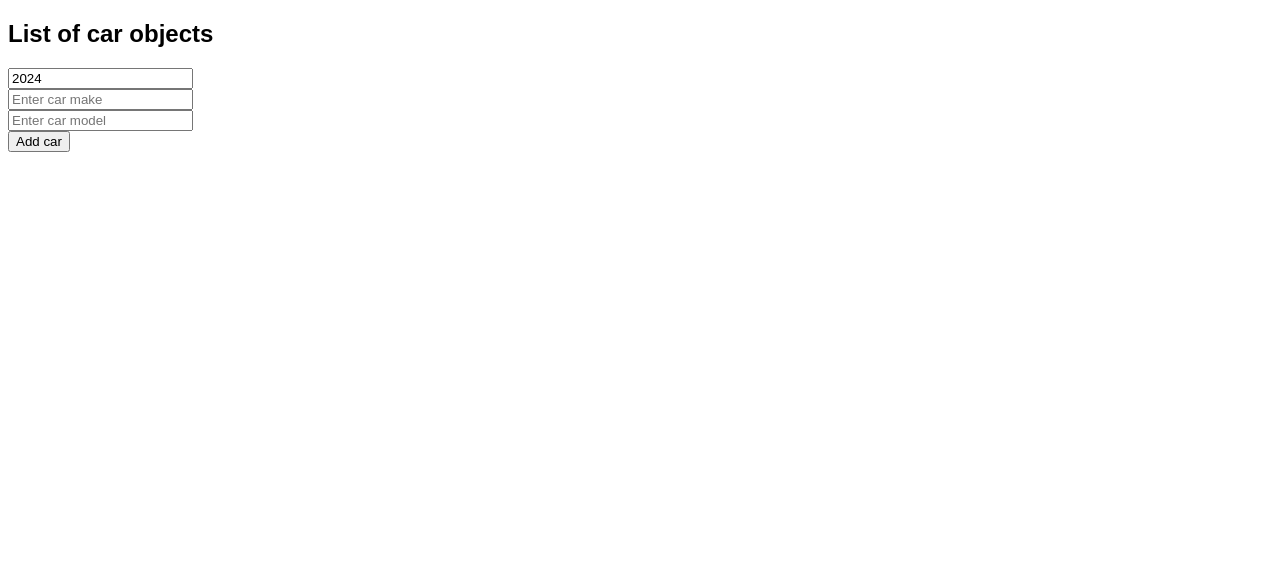
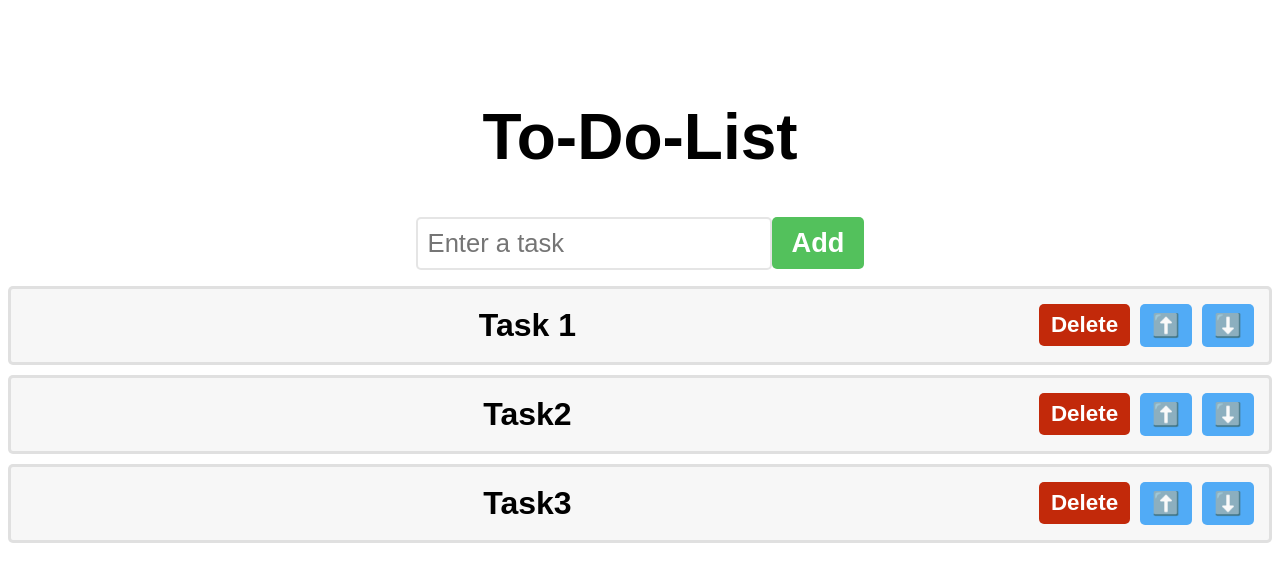
Before and after one commit to OS-Samir/React-practice, a React (Vite) app: page / in a window 1280 px wide. Shown: the top 582 px of the page. Built offline with nearby package versions, Linux system fonts and the light colour scheme.

Commit message:
To-do-list

```diff
--- a/src/App.jsx
+++ b/src/App.jsx
@@ -82,11 +82,11 @@
 
 
 
-import Mycomponent from "./Mycomponent.jsx";
+import Todolist from "./Components/Todolist.jsx";
 const App = () => {
   return(
  <>
- <Mycomponent />
+ <Todolist />
 
  </>
   )
--- /dev/null
+++ b/src/Components/Todolist.jsx
@@ -0,0 +1,74 @@
+import { useState } from "react";
+const Todolist = () => {
+  const [tasks, setTasks] = useState(["Task 1", "Task2", "Task3"]);
+  const [newTasks, setNewTasks] = useState("");
+
+  function handleInputChange(event) {
+    setNewTasks(event.target.value);
+  }
+
+  function addTask() {
+
+    if (newTasks.trim() !== "") {
+    setTasks(t => [...t, newTasks]);
+    setNewTasks("");
+  }
+}
+
+  function deleteTask(index) {
+    const updateTasks = tasks.filter((_, i) => i !== index);
+    setTasks(updateTasks);
+  }
+
+  function moveTaskUp(index) {
+    if (index > 0){
+      const updateTasks = [...tasks];
+      [updateTasks[index], updateTasks[index-1]] = [updateTasks[index-1], updateTasks[index]];
+      setTasks(updateTasks);
+    }
+  }
+
+  function moveTaskDown(index) {
+    if (index < tasks.length - 1){
+      const updateTasks = [...tasks];
+      [updateTasks[index], updateTasks[index+1]] = [updateTasks[index+1], updateTasks[index]];
+      setTasks(updateTasks);
+    }
+  }
+  return (
+    <div className="to-do-list">
+      <h1>To-Do-List</h1>
+
+      <div>
+        <input
+          type="text"
+          placeholder="Enter a task"
+          value={newTasks}
+          onChange={handleInputChange}
+        />
+
+        <button className="add-button" onClick={addTask}>
+          Add
+        </button>
+      </div>
+      <ol>
+        {tasks.map((task, index) => (
+          <li key={index}>
+            <span className="text">{task}</span>
+            <button className="delete-button" onClick={() => deleteTask(index)}>
+              Delete
+            </button>
+            <button className="move-button" onClick={() => moveTaskUp(index)}>
+              ⬆️
+            </button>
+            <button className="move-button" onClick={() => moveTaskDown(index)}>
+              ⬇️
+            </button>
+          </li>
+        ))}
+      </ol>
+    </div>
+  );
+};
+
+export default Todolist;
--- a/src/index.css
+++ b/src/index.css
@@ -106,7 +106,7 @@
     background-color: hsl(197, 100%, 48%);
 } */
 
-body {
+/* body {
     font-family: Arial, sans-serif;
 }
 
@@ -154,4 +154,81 @@
     border-radius: 10px;
     border: 3px solid;
     color: 3px solid hsl(0, 0%, 80%);
+} */
+
+
+.to-do-list {
+    font-family: Arial,sans-serif;
+    text-align: center;
+    margin-top: 100px;
+    }
+
+    h1 {
+        font-size:  4rem;
+
+    }
+
+    button {
+        font-size: 1.7rem;
+        font-weight: bold;
+        padding: 10px 20px;
+        color: white;
+        border: none;
+        border-radius: 5px;
+        cursor: pointer;
+        transition: background-color 0.5s ease;
+    }
+
+    .add-button {
+        background-color: hsl(125, 47%, 54%) ;
+    }
+
+    .delete-button:hover {
+        background-color: hsl(10, 90%, 50%) ;
+    }
+    .delete-button{
+        background-color: hsl(10, 90%, 40%) ;
+    }
+    .move-button {
+        background-color: hsl(207, 90%, 64%) ;
+    }
+
+    .move-button:hover {
+        background-color: hsl(125, 47%, 54%) ;
+    }
+
+    input[type="text"] {
+        font-size: 1.6rem;
+        padding: 10px;
+        border: 2px solid hsl( 0, 0%, 80%, 0.5);
+        color: hsl(0, 0%, 0%, 0.5);
+        border-radius: 5px;
+    }
+
+    ol {
+        padding: 0;
+    }
+
+    li {
+        font-size: 2rem;
+        font-weight: bold;
+        padding: 15px;
+        background-color: hsl(0, 0%, 97%);
+        margin-bottom: 10px;
+        border: 3px solid hsla( 0, 0%, 85%, 0.75);
+        border-radius: 5px;
+        display: flex;
+        align-items: center;
+    }
+
+    .text {
+        flex: 1;
+
+    }
+
+
+.delete-button, .move-button {
+    padding: 8px 12px;
+    font-size: 1.4rem;
+    margin-left: 10px;
 }
```
